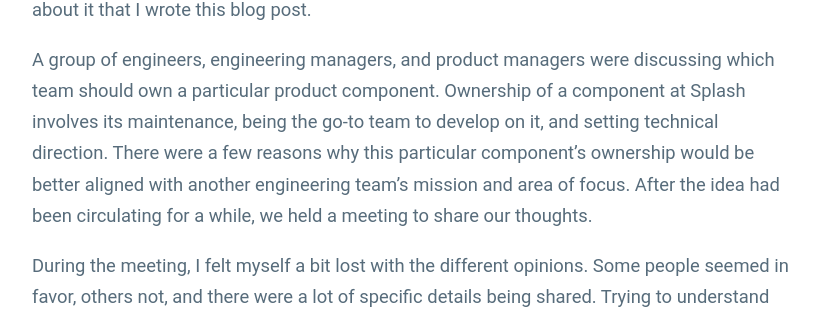
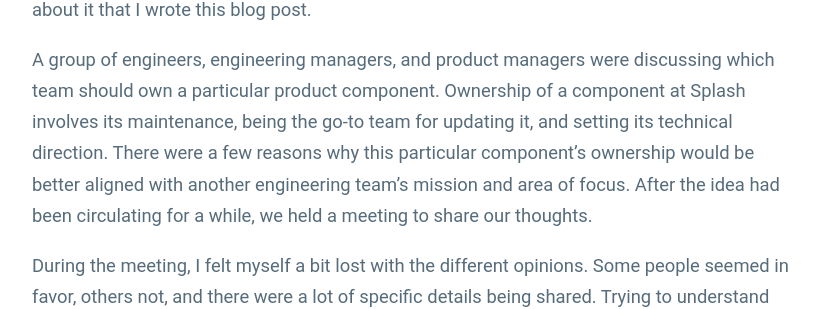
Before and after one commit to guillermodlpa/site, a Jekyll site: the page built from _posts/2022-02-08-what-do-we-lose-if-we-dont-make-this-decision.markdown, in a window 1280 px wide and 900 px high, scrolled down 636 px. Shown: the part 211-520 px from the top of the window, without its empty margins (228-1051 px from the left). Built offline with Jekyll 4.4.1, drawn with Linux system fonts in a browser that asks for light colours.

Commit message:
Updated What Do We Lose If We Dont Make This Decision

```diff
--- a/_posts/2022-02-08-what-do-we-lose-if-we-dont-make-this-decision.markdown
+++ b/_posts/2022-02-08-what-do-we-lose-if-we-dont-make-this-decision.markdown
@@ -12,7 +12,7 @@
 
 This question brought clarity and alignment to a hard-to-follow discussion. I was so surprised about it that I wrote this blog post.
 
-A group of engineers, engineering managers, and product managers were discussing which team should own a particular product component. Ownership of a component at Splash involves its maintenance, being the go-to team to develop on it, and setting technical direction. There were a few reasons why this particular component’s ownership would be better aligned with another engineering team’s mission and area of focus. After the idea had been circulating for a while, we held a meeting to share our thoughts.
+A group of engineers, engineering managers, and product managers were discussing which team should own a particular product component. Ownership of a component at Splash involves its maintenance, being the go-to team for updating it, and setting its technical direction. There were a few reasons why this particular component’s ownership would be better aligned with another engineering team’s mission and area of focus. After the idea had been circulating for a while, we held a meeting to share our thoughts.
 
 During the meeting, I felt myself a bit lost with the different opinions. Some people seemed in favor, others not, and there were a lot of specific details being shared. Trying to understand where we stood, I asked **“what do we lose if we don’t make this decision?”**
 
```
